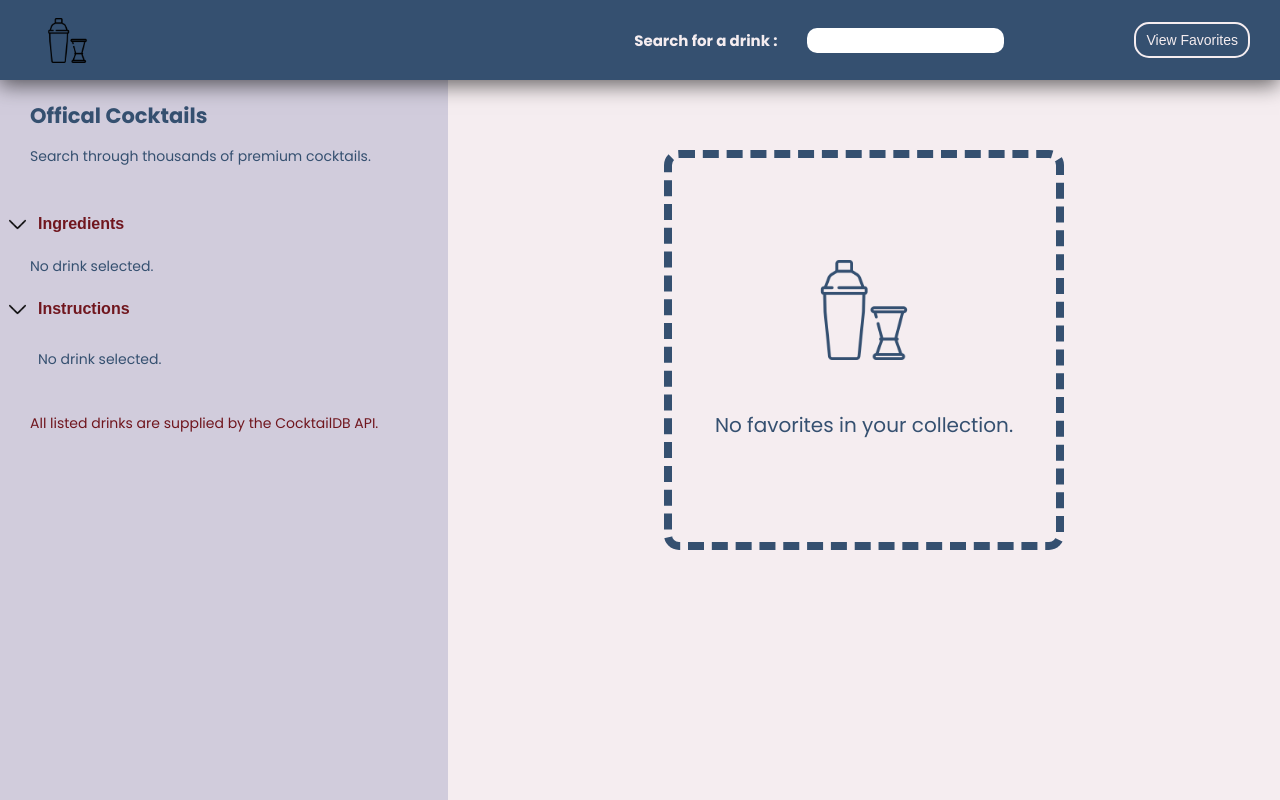
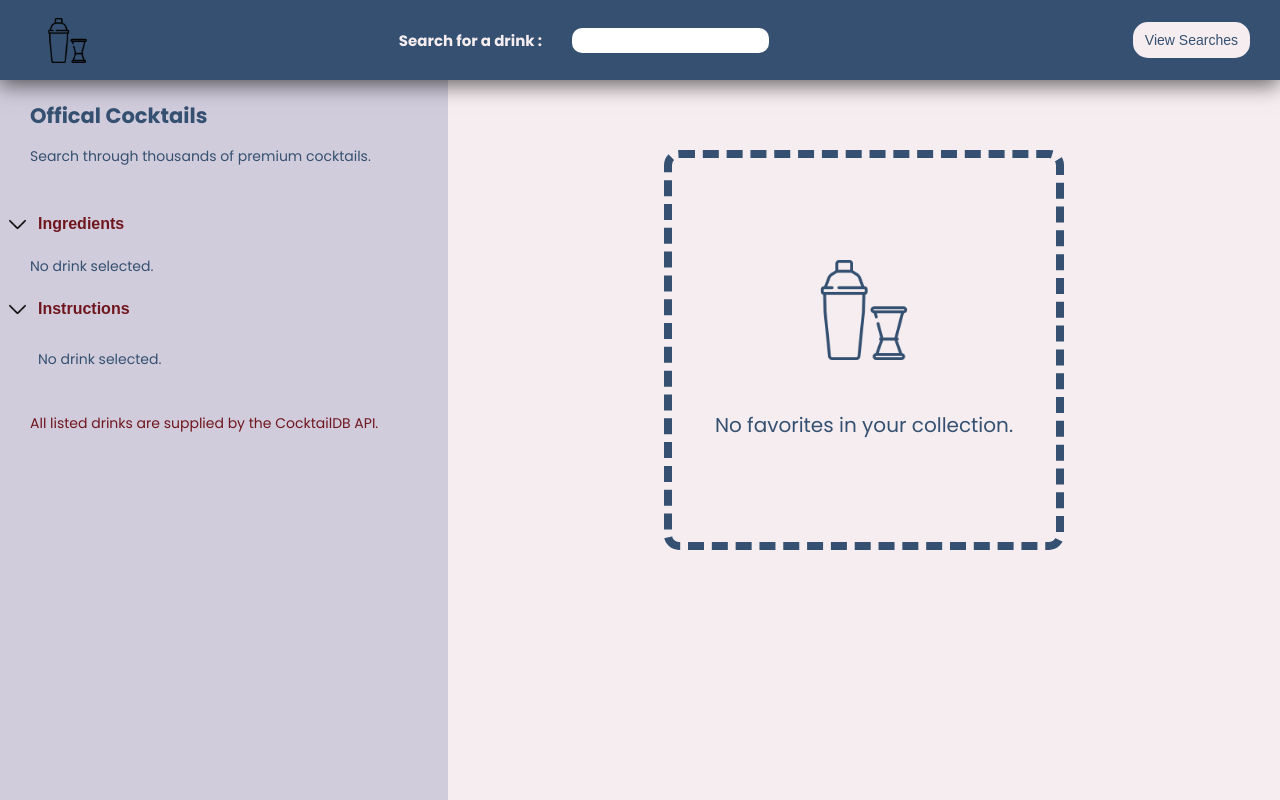
Before and after one commit to Echophase44/cocktail_app, a React (Vite) app in the folder client/: page / in a window 1280 px wide. Both pictures are taken after a click on the button "View Favorites". Built offline with nearby package versions, Linux system fonts and the light colour scheme; a web font is replaced by a local one.

Commit message:
Favorites button now updates message when switching between views. Border added to cards when selecting a card. Navbar restructed for better spacing.

```diff
--- a/client/src/Pages/Home.jsx
+++ b/client/src/Pages/Home.jsx
@@ -13,6 +13,7 @@ function Home(props) {
       <Navbar
         handleSearch = {handleSearch}
         toggleFavoritesView = {toggleFavoritesView}
+        viewFavorites = {viewFavorites}
       />
       <div className="home_container">
         <Sidebar
--- a/client/src/components/Display.jsx
+++ b/client/src/components/Display.jsx
@@ -1,4 +1,5 @@
 import React from 'react'
+import { useState } from 'react'
 import shaker from '../assets/shaker.png'
 import emptyMark from '../assets/bookmark-empty.png'
 import filledMark from '../assets/bookmark-filled.png'
@@ -7,19 +8,30 @@ import '../styles/display.css'
 function Display(props) {
   const { searchResults, currentQuotes, selectDrink, viewFavorites, favoriteDrinks, addToFavorites, removeFromFavorites } = props
 
+  const [selectedDrink, setSelectedDrink] = useState("")
+
+  function addBorder(newId){
+    setSelectedDrink(newId)
+  }
+
     const drinkImages = searchResults.drinks?.map((element, index) => (
-      <div key={index} className='display_cardContainer' onClick={() => selectDrink(index)}>
+      <div key={index}
+      className={'display_cardContainer' + (selectedDrink === element.idDrink ? " selected" : "")}
+      onClick={() => {selectDrink(index); addBorder(element.idDrink)}}>
         <img className="display_cardDrinkImage" src={element.strDrinkThumb} alt="Drink in a glass" />
         {!favoriteDrinks.includes(element) && <button onClick={() => addToFavorites(element)} className='display_bookmarkBtn'><img className='display_bookmark' src={emptyMark} alt="" /></button>}
         {favoriteDrinks.includes(element) && <button onClick={() => removeFromFavorites(element)} className='display_bookmarkBtn'><img className='display_bookmark' src={filledMark} alt="" /></button>}
         <div className='display_filler'></div>
+        <div className='display_cardGlow'></div>
         <p className='display_drinkName'><strong>{element.strDrink}</strong></p>
         <p className='display_cardQuote'>{currentQuotes[index]?.quote} <em>-{currentQuotes[index]?.author}</em></p>
       </div>
     ))
 
     const favoritesCollection = favoriteDrinks.map((element, index) => (
-      <div key={index} className='display_cardContainer' onClick={() => selectDrink(index)}>
+      <div key={index}
+      className={'display_cardContainer' + (selectedDrink === element.idDrink ? " selected" : "")}
+      onClick={() => {selectDrink(index); addBorder(element.idDrink)}}>
         <img className="display_cardDrinkImage" src={element.strDrinkThumb} alt="Drink in a glass" />
         {!favoriteDrinks.includes(element) && <button onClick={() => addToFavorites(element)} className='display_bookmarkBtn'><img className='display_bookmark' src={emptyMark} alt="" /></button>}
         {favoriteDrinks.includes(element) && <button onClick={() => removeFromFavorites(element)} className='display_bookmarkBtn'><img className='display_bookmark' src={filledMark} alt="" /></button>}
--- a/client/src/components/Navbar.jsx
+++ b/client/src/components/Navbar.jsx
@@ -3,17 +3,20 @@ import  shaker from '../assets/shaker.png'
 import '../styles/navbar.css'
 
 function Navbar(props) {
-  const { handleSearch, toggleFavoritesView } = props
+  const { handleSearch, toggleFavoritesView, viewFavorites } = props
+
+  console.log(viewFavorites)
 
   return(
     <header className="navbar_container">
       <nav className="navbar_content">
         <img className="navbar_logo" src={shaker} alt="Drink shaker" />
-        <div className="navbar_rightSide">
+        <div className="navbar_search">
           <h1>Search for a drink :</h1>
           <input type="text" name="search" id="search" onKeyDown={handleSearch}/>
-          <button className="navbar_favorites" onClick={() => toggleFavoritesView()}>View Favorites</button>
         </div>
+        {!viewFavorites.viewState && <button className="navbar_favorites" onClick={() => toggleFavoritesView()}>View Favorites</button>}
+        {viewFavorites.viewState && <button className="navbar_viewSearches" onClick={() => toggleFavoritesView()}>View Searches</button>}
       </nav>
     </header>
   )
--- a/client/src/index.css
+++ b/client/src/index.css
@@ -19,7 +19,6 @@ html {
   --red: #70161E;
   --purple: #6D597A;
   --secondary: #D1CCDC;
-  --test: #70161E;
 }
 
 /* Filter Settings
--- a/client/src/styles/display.css
+++ b/client/src/styles/display.css
@@ -40,7 +40,6 @@
   justify-content: center;
   min-height: 80vh;
   gap: 25px;
-
 }
 
 .display_cardContainer{
@@ -55,13 +54,15 @@
   transition: all .3s ease;
   background-color: white;
   box-shadow: 0px 3px 6px 1px rgba(0,0,0,0.3);
+  border: 3px solid transparent;
+  border-radius: 3px;
 }
 
 .display_cardDrinkImage{
   position: absolute;
   top: 0;
   height: auto;
-  width: 250px;
+  width: 244px;
   transition: all .3s ease;
 }
 
@@ -80,10 +81,12 @@
 
 .display_bookmarkBtn:hover{
   cursor: pointer;
+  filter: invert(27%) sepia(6%) saturate(3691%) hue-rotate(173deg) brightness(102%) contrast(91%);
 }
 
 .display_cardContainer:hover > .display_bookmarkBtn{
   opacity: 1;
+  filter: invert(27%) sepia(6%) saturate(3691%) hue-rotate(173deg) brightness(102%) contrast(91%);
 }
 
 .display_filler{
@@ -93,12 +96,12 @@
 
 .display_drinkName{
   font-size: 1.8rem;
-  color: var(--blue)
+  color: var(--blue);
 }
 
 .display_cardQuote{
   font-size: 1.4rem;
-  padding: 3px;
+  padding-bottom: 3px;
 }
 
 .display_cardContainer:hover .display_cardDrinkImage{
@@ -114,6 +117,6 @@
   filter: invert(27%) sepia(6%) saturate(3691%) hue-rotate(173deg) brightness(102%) contrast(91%);
 }
 
-.display_emptyFavorites{
-
+.display_cardContainer.selected{
+  border: 3px solid var(--blue)
 }
--- a/client/src/styles/navbar.css
+++ b/client/src/styles/navbar.css
@@ -19,14 +19,14 @@
   margin: 0px 45px;
 }
 
-.navbar_rightSide{
+.navbar_search{
   display: flex;
   align-items: center;
   gap: 30px;
   color: var(--primary)
 }
 
-.navbar_rightSide > input {
+.navbar_search > input {
   border-radius: 10px;
   border: none;
   height: 25px;
@@ -34,11 +34,11 @@
   font-size: 1.4rem;
 }
 
-.navbar_rightSide > input:focus {
+.navbar_search > input:focus {
   outline: none;
 }
 
-.navbar_favorites{
+.navbar_favorites, .navbar_viewSearches{
   margin: 0px 30px 0px 100px;
   border: 2px solid var(--primary);
   padding: 8px 10px;
@@ -46,10 +46,16 @@
   background-color: var(--blue);
   font-size: 1.4rem;
   border-radius: 15px;
+  transition: .4s;
 }
 
-.navbar_favorites:hover{
+.navbar_favorites:hover, .navbar_viewSearches{
   background-color: var(--primary);
   color: var(--blue);
   cursor: pointer;
 }
+
+.navbar_viewSearches:hover{
+  background-color: var(--blue);
+  color: var(--primary);
+}
```
Also changed, not shown: 1 other file (tests, documents, lock files or other folders).
